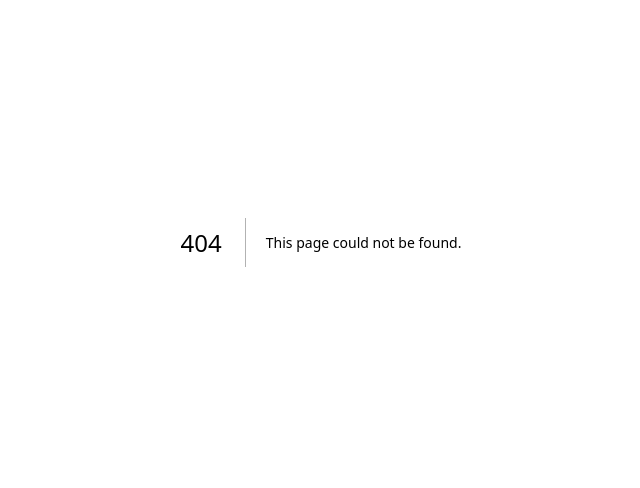
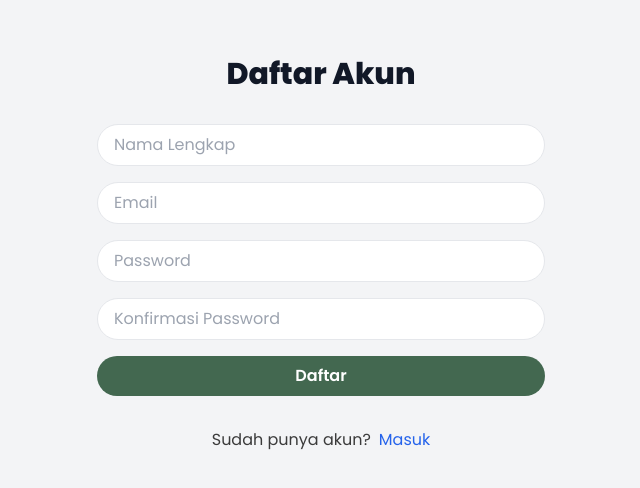
Before and after one commit to agisnarevaldo/layanan-tanggap-masyarakat, a Next.js app: page /signup in a window 1280 px wide. Before the commit this address had no page. Shown: the part 158-646 px from the top of the page, without its empty margins (319-959 px from the left). Built offline with nearby package versions, Linux system fonts and the light colour scheme.

Commit message:
create: Login page

```diff
--- /dev/null
+++ b/app/signup/page.tsx
@@ -0,0 +1,25 @@
+import Link from "next/link";
+import FormRegister from "../ui/formRegister";
+
+const SignupPage = () => {
+  return (
+    <div className="min-h-screen flex items-center justify-center bg-gray-100">
+      <div className="max-w-md w-full space-y-8">
+        <div>
+          <h2 className="mt-6 text-center text-3xl font-extrabold text-gray-900">
+            Daftar Akun
+          </h2>
+        </div>
+        <FormRegister />
+        <div className="flex justify-center items-center gap-2">
+          <p>Sudah punya akun?</p>
+          <Link href="/login" className="text-blue-600">
+            Masuk
+          </Link>
+        </div>
+      </div>
+    </div>
+  );
+};
+
+export default SignupPage;
```
